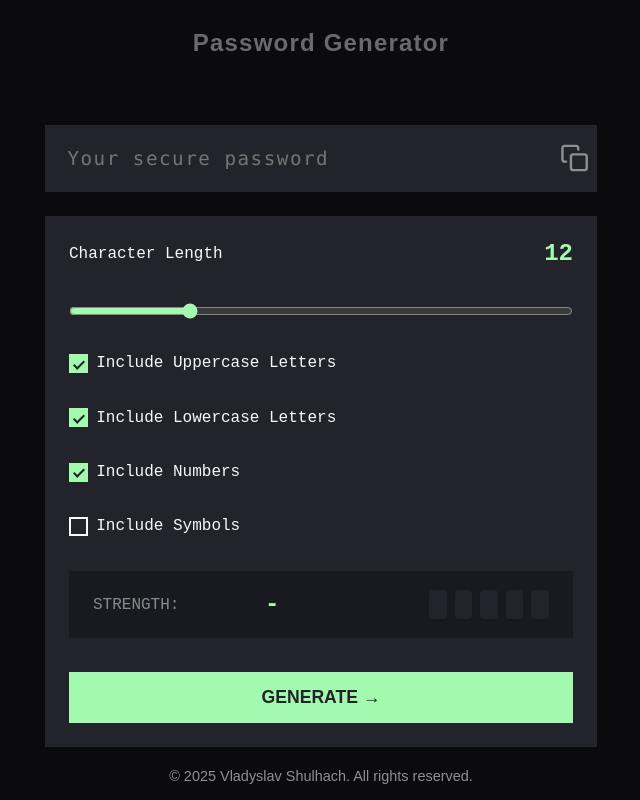
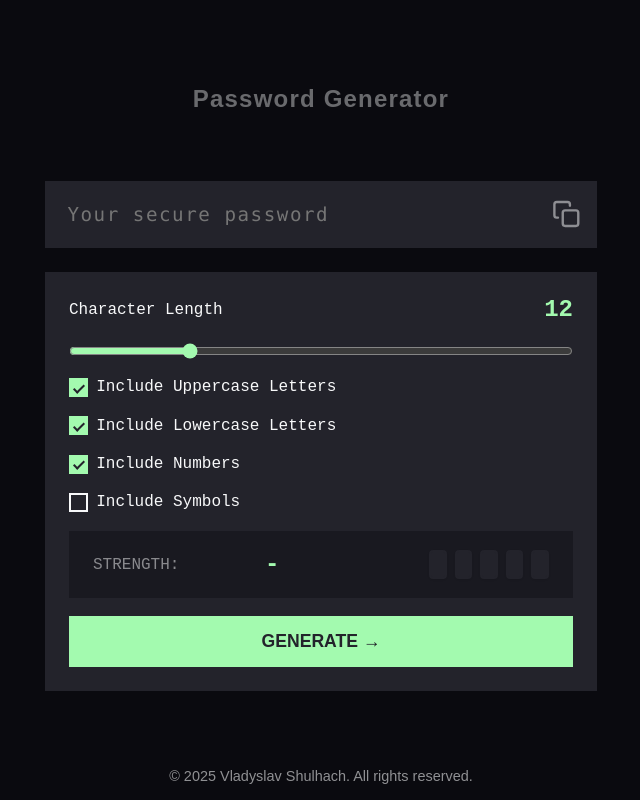
Before and after one commit to vladyslav-shulhach/password-generator-app-main, a React (Vite) app: page / in a window 1280 px wide. Shown: the whole page, without its empty margins (319-959 px from the left). Built offline with nearby package versions, Linux system fonts and the light colour scheme.

Commit message:
Remove duplicate copy icon and update styles

```diff
--- a/src/App.jsx
+++ b/src/App.jsx
@@ -161,7 +161,7 @@ function App() {
               className="password-output"
               placeholder="Your secure password"
             />
-            {/* Copy Icon with duplicate on copy/hover/focus */}
+            {/* Copy Icon */}
             <span
               className={`copy-icon${copied ? " copied" : ""}`}
               title="Copy password"
@@ -177,20 +177,6 @@ function App() {
               }}
             >
               <FiCopy size={32} />
-              {(copied || undefined) && (
-                <FiCopy
-                  size={32}
-                  className="copy-icon-duplicate"
-                  style={{
-                    position: "absolute",
-                    left: 0,
-                    top: 0,
-                    pointerEvents: "none",
-                    width: "100%",
-                    height: "100%",
-                  }}
-                />
-              )}
             </span>
           </div>
         </section>
--- a/src/styles/components/_form.scss
+++ b/src/styles/components/_form.scss
@@ -20,29 +20,18 @@
     display: inline-flex;
     align-items: center;
     justify-content: center;
-    margin-left: 0.5rem;
-    padding: 0;
+    padding: 0.5em;
     transition: color 0.2s, filter 0.2s,
       transform 0.18s cubic-bezier(0.4, 0.2, 0.2, 1),
       box-shadow 0.18s cubic-bezier(0.4, 0.2, 0.2, 1);
     cursor: pointer;
     position: relative;
 
-    &-duplicate {
-      color: $color-primary;
-      opacity: 0;
-      transition: opacity 0.18s, transform 0.18s;
-      z-index: 2;
-      filter: drop-shadow(0 0 6px $color-primary);
-      transform: scale(1);
-    }
-
     &:hover,
     &:focus-visible {
       color: $color-primary;
       transform: scale(1.12) rotate(-4deg);
       filter: drop-shadow(0 0 8px $color-primary);
-      box-shadow: 0 2px 12px 0 rgba($color-primary, 0.18);
 
       .copy-icon-duplicate {
         opacity: 1;
@@ -51,9 +40,9 @@
     }
 
     &:active {
+      color: $color-primary;
       transform: scale(0.96) rotate(2deg);
       filter: drop-shadow(0 0 12px $color-primary);
-      box-shadow: 0 2px 18px 0 rgba($color-primary, 0.22);
     }
 
     &.copied {
@@ -85,12 +74,15 @@
   width: 100%;
   padding: 1rem;
   background-color: $color-app-bg;
+  gap: 1rem;
 
-  @media (min-height: 700px) {
-    gap: 1rem;
-  }
   @media (min-width: $breakpoint-tablet) {
     padding: 1.5rem;
+    gap: 0.5rem;
+  }
+
+  @media (min-width: $breakpoint-desktop) {
+    gap: 0;
   }
 
   .form-group {
--- a/src/styles/components/index.css
+++ b/src/styles/components/index.css
@@ -45,34 +45,24 @@
   display: inline-flex;
   align-items: center;
   justify-content: center;
-  margin-left: 0.5rem;
-  padding: 0;
+  padding: 0.5em;
   transition: color 0.2s, filter 0.2s, transform 0.18s cubic-bezier(0.4, 0.2, 0.2, 1), box-shadow 0.18s cubic-bezier(0.4, 0.2, 0.2, 1);
   cursor: pointer;
   position: relative;
-}
-.password-showcase .copy-icon-duplicate {
-  color: #a3faaf;
-  opacity: 0;
-  transition: opacity 0.18s, transform 0.18s;
-  z-index: 2;
-  filter: drop-shadow(0 0 6px #a3faaf);
-  transform: scale(1);
 }
 .password-showcase .copy-icon:hover, .password-showcase .copy-icon:focus-visible {
   color: #a3faaf;
   transform: scale(1.12) rotate(-4deg);
   filter: drop-shadow(0 0 8px #a3faaf);
-  box-shadow: 0 2px 12px 0 rgba(163, 250, 175, 0.18);
 }
 .password-showcase .copy-icon:hover .copy-icon-duplicate, .password-showcase .copy-icon:focus-visible .copy-icon-duplicate {
   opacity: 1;
   transform: scale(1.08) rotate(-2deg);
 }
 .password-showcase .copy-icon:active {
+  color: #a3faaf;
   transform: scale(0.96) rotate(2deg);
   filter: drop-shadow(0 0 12px #a3faaf);
-  box-shadow: 0 2px 18px 0 rgba(163, 250, 175, 0.22);
 }
 .password-showcase .copy-icon.copied {
   animation: copy-pop 0.5s cubic-bezier(0.4, 0.2, 0.2, 1);
@@ -100,15 +90,17 @@
   width: 100%;
   padding: 1rem;
   background-color: #23232b;
-}
-@media (min-height: 700px) {
-  .password-form {
-    gap: 1rem;
-  }
+  gap: 1rem;
 }
 @media (min-width: 768px) {
   .password-form {
     padding: 1.5rem;
+    gap: 0.5rem;
+  }
+}
+@media (min-width: 1024px) {
+  .password-form {
+    gap: 0;
   }
 }
 .password-form .form-group {
--- a/src/styles/main.css
+++ b/src/styles/main.css
@@ -162,34 +162,24 @@ footer {
   display: inline-flex;
   align-items: center;
   justify-content: center;
-  margin-left: 0.5rem;
-  padding: 0;
+  padding: 0.5em;
   transition: color 0.2s, filter 0.2s, transform 0.18s cubic-bezier(0.4, 0.2, 0.2, 1), box-shadow 0.18s cubic-bezier(0.4, 0.2, 0.2, 1);
   cursor: pointer;
   position: relative;
-}
-.password-showcase .copy-icon-duplicate {
-  color: #a3faaf;
-  opacity: 0;
-  transition: opacity 0.18s, transform 0.18s;
-  z-index: 2;
-  filter: drop-shadow(0 0 6px #a3faaf);
-  transform: scale(1);
 }
 .password-showcase .copy-icon:hover, .password-showcase .copy-icon:focus-visible {
   color: #a3faaf;
   transform: scale(1.12) rotate(-4deg);
   filter: drop-shadow(0 0 8px #a3faaf);
-  box-shadow: 0 2px 12px 0 rgba(163, 250, 175, 0.18);
 }
 .password-showcase .copy-icon:hover .copy-icon-duplicate, .password-showcase .copy-icon:focus-visible .copy-icon-duplicate {
   opacity: 1;
   transform: scale(1.08) rotate(-2deg);
 }
 .password-showcase .copy-icon:active {
+  color: #a3faaf;
   transform: scale(0.96) rotate(2deg);
   filter: drop-shadow(0 0 12px #a3faaf);
-  box-shadow: 0 2px 18px 0 rgba(163, 250, 175, 0.22);
 }
 .password-showcase .copy-icon.copied {
   animation: copy-pop 0.5s cubic-bezier(0.4, 0.2, 0.2, 1);
@@ -217,15 +207,17 @@ footer {
   width: 100%;
   padding: 1rem;
   background-color: #23232b;
-}
-@media (min-height: 700px) {
-  .password-form {
-    gap: 1rem;
-  }
+  gap: 1rem;
 }
 @media (min-width: 768px) {
   .password-form {
     padding: 1.5rem;
+    gap: 0.5rem;
+  }
+}
+@media (min-width: 1024px) {
+  .password-form {
+    gap: 0;
   }
 }
 .password-form .form-group {
```
Also changed, not shown: 2 other files (tests, documents, lock files or other folders).
